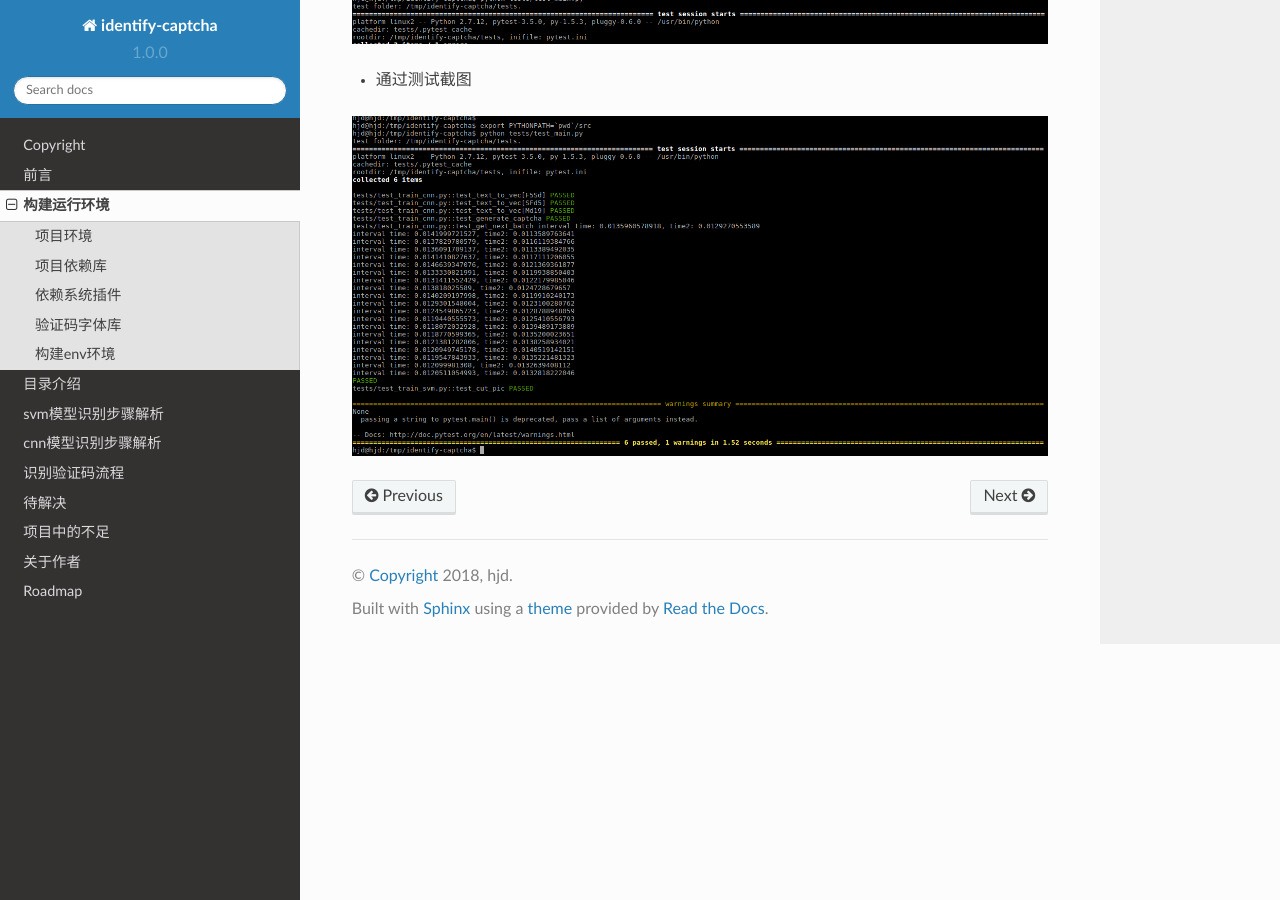
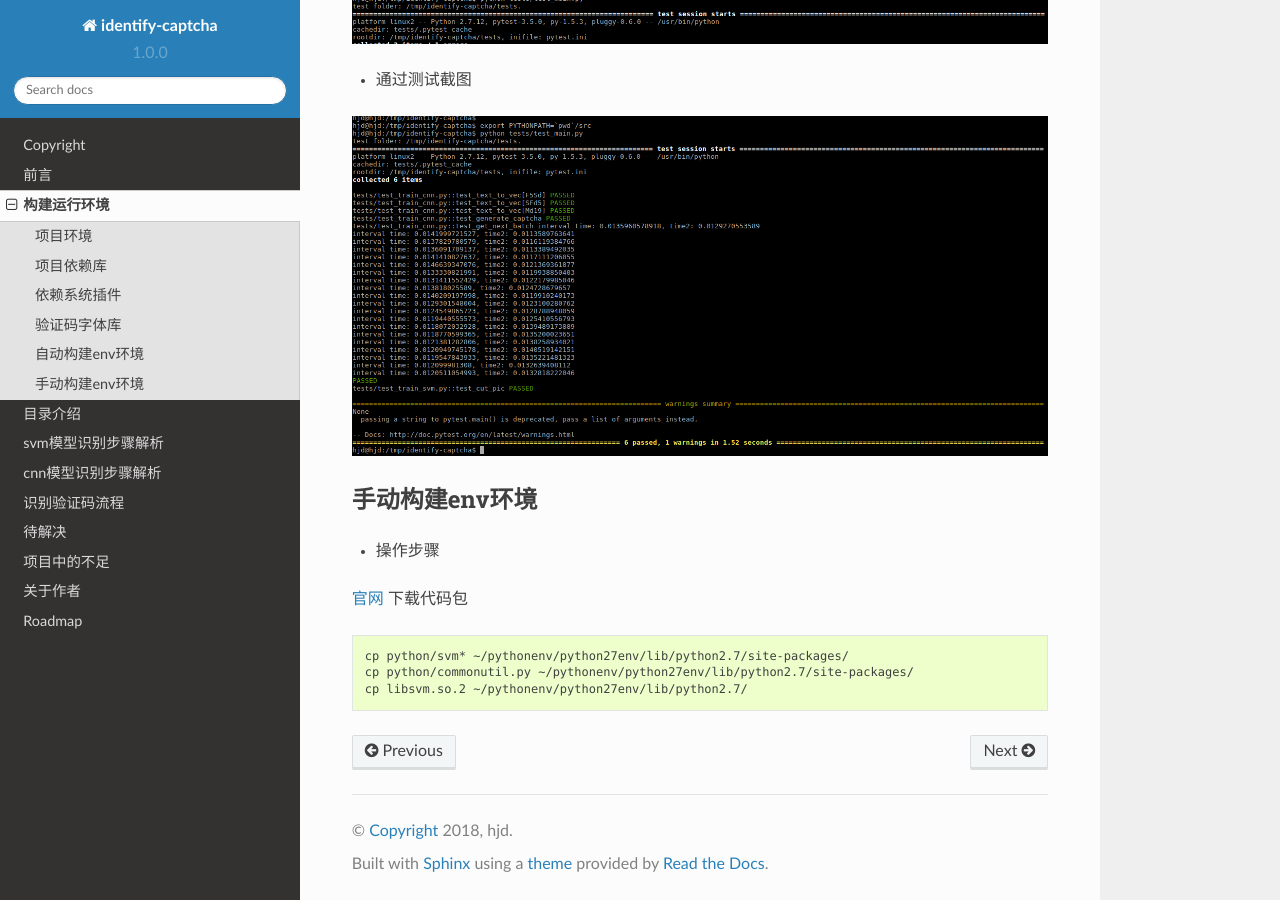
Before and after one commit to seekplum/identify-captcha, a Sphinx documentation site: the page built from docs/source/chapters/1_environment.rst, in a window 1280 px wide and 900 px high, scrolled down 1594 px. Built offline with Sphinx 7.4.7 and the Read the Docs theme 2.0.0, drawn with Linux system fonts in a browser that asks for light colours.

Commit message:
更新安装环境方法

```diff
--- a/docs/source/chapters/1_environment.rst
+++ b/docs/source/chapters/1_environment.rst
@@ -37,7 +37,7 @@ Pillow 依赖一些系统组件,需要先进行安装
 若不指定字体类型，则需要保证系统中有 `/usr/share/fonts/msyh.ttf <https://github.com/seekplum/generate_captcha/blob/master/generate_captcha/msyh.ttf>`_ 这个字体库
 
 -----------
-构建env环境
+自动构建env环境
 -----------
 * 操作步骤
 
@@ -65,3 +65,16 @@ Pillow 依赖一些系统组件,需要先进行安装
 * 通过测试截图
 
 .. image:: /_static/images/test-main.png
+
+-----------
+手动构建env环境
+-----------
+* 操作步骤
+
+`官网 <https://www.csie.ntu.edu.tw/~cjlin/libsvm/>`_ 下载代码包
+
+.. code-block:: bash
+
+    cp python/svm* ~/pythonenv/python27env/lib/python2.7/site-packages/
+    cp python/commonutil.py ~/pythonenv/python27env/lib/python2.7/site-packages/
+    cp libsvm.so.2 ~/pythonenv/python27env/lib/python2.7/
--- a/docs/source/preface.rst
+++ b/docs/source/preface.rst
@@ -5,7 +5,7 @@
 ----------------------------------
 项目主页
 ----------------------------------
-https://github.com/seekplum/identify-captcha
+`https://github.com/seekplum/identify-captcha <https://github.com/seekplum/identify-captch>`_
 
 ----------------------------------
 初衷
```
Also changed, not shown: 1 other file.
